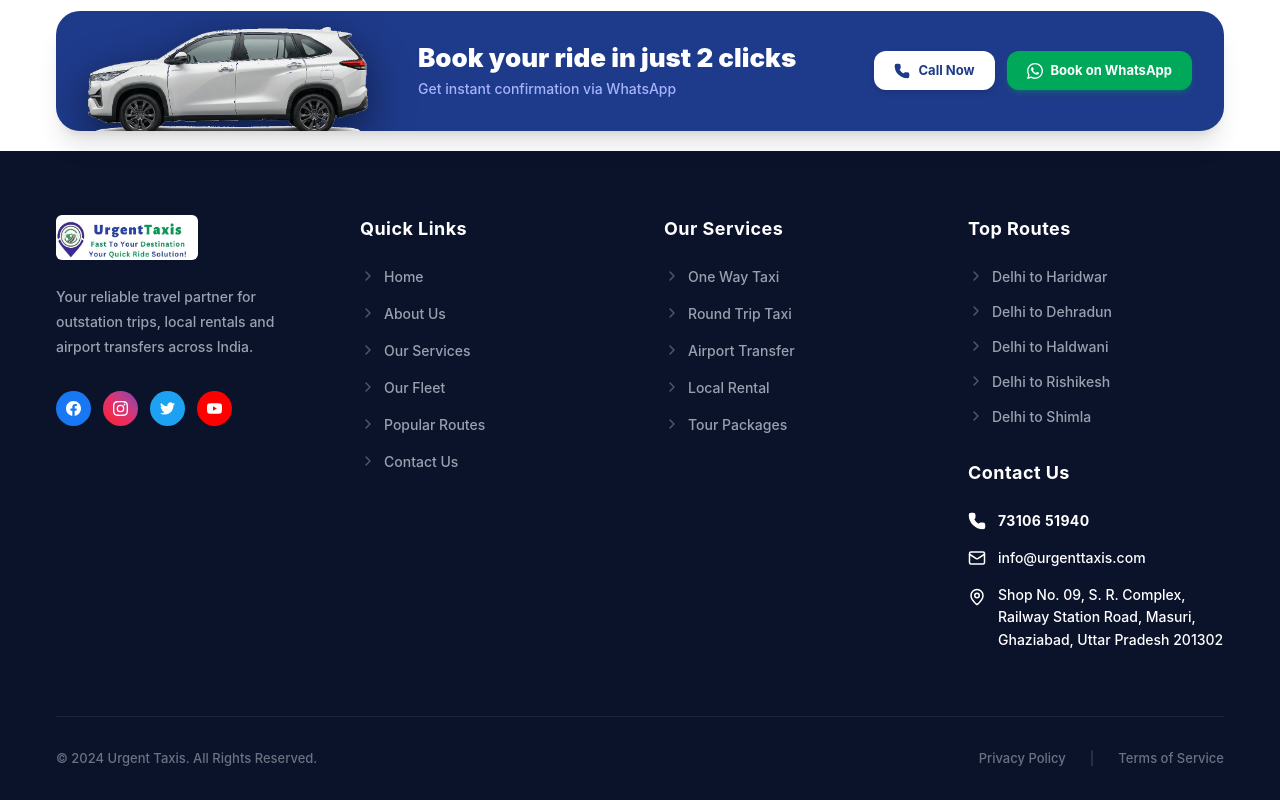
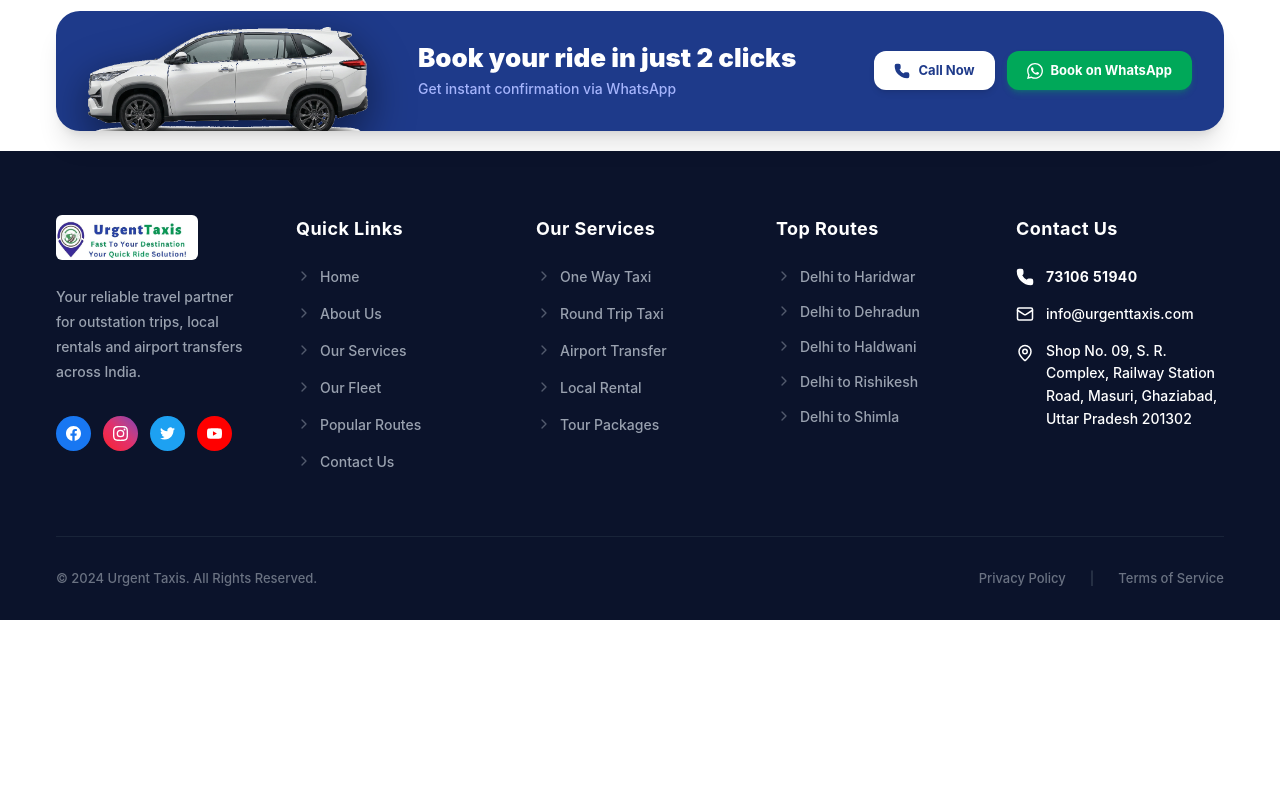
Before and after one commit to abrarrajput27-ui/urgenttaxis, a React (Vite) app in the folder frontend/: page / in a window 1280 px wide. Shown: the part 3081-3881 px from the top of the page. After the commit the page ends 3701 px from the top, so only its background shows below. Built offline with nearby package versions, Linux system fonts and the light colour scheme.

Commit message:
Change footer to 5 columns

```diff
--- a/frontend/src/App.jsx
+++ b/frontend/src/App.jsx
@@ -734,10 +734,10 @@ export default function App() {
       {/* 10. Footer */}
       <footer id="contact" className="bg-[#0B132B] text-gray-400 pt-16 pb-8">
         <div className="max-w-[1200px] mx-auto px-4">
-          <div className="grid grid-cols-1 md:grid-cols-2 lg:grid-cols-4 gap-x-12 gap-y-12 mb-16 items-start">
+          <div className="grid grid-cols-1 md:grid-cols-2 lg:grid-cols-5 gap-x-8 gap-y-12 mb-16 items-start">
 
             {/* Col 1: Brand */}
-            <div className="pr-0 lg:pr-6 h-full">
+            <div className="pr-0 lg:pr-4 h-full">
               <div className="mb-6">
                 <img src={logoImg} alt="Urgent Taxis" className="h-[45px] w-auto rounded-md mix-blend-lighten" />
               </div>
@@ -777,7 +777,7 @@ export default function App() {
               </ul>
             </div>
 
-            {/* Col 4: Contact */}
+            {/* Col 4: Top Routes */}
             <div>
               <h4 className="text-white font-bold text-[18px] mb-6 tracking-wide">Top Routes</h4>
               <ul className="space-y-3.5 text-[14px] font-medium mb-8">
@@ -787,7 +787,10 @@ export default function App() {
                 <li><a href="#" className="hover:text-white transition-colors flex items-center"><ChevronRight className="w-4 h-4 mr-2 opacity-50" /> Delhi to Rishikesh</a></li>
                 <li><a href="#" className="hover:text-white transition-colors flex items-center"><ChevronRight className="w-4 h-4 mr-2 opacity-50" /> Delhi to Shimla</a></li>
               </ul>
+            </div>
 
+            {/* Col 5: Contact Us */}
+            <div>
               <h4 className="text-white font-bold text-[18px] mb-6 tracking-wide">Contact Us</h4>
               <ul className="space-y-4 text-[14px] font-medium">
                 <li className="flex items-start">
```
